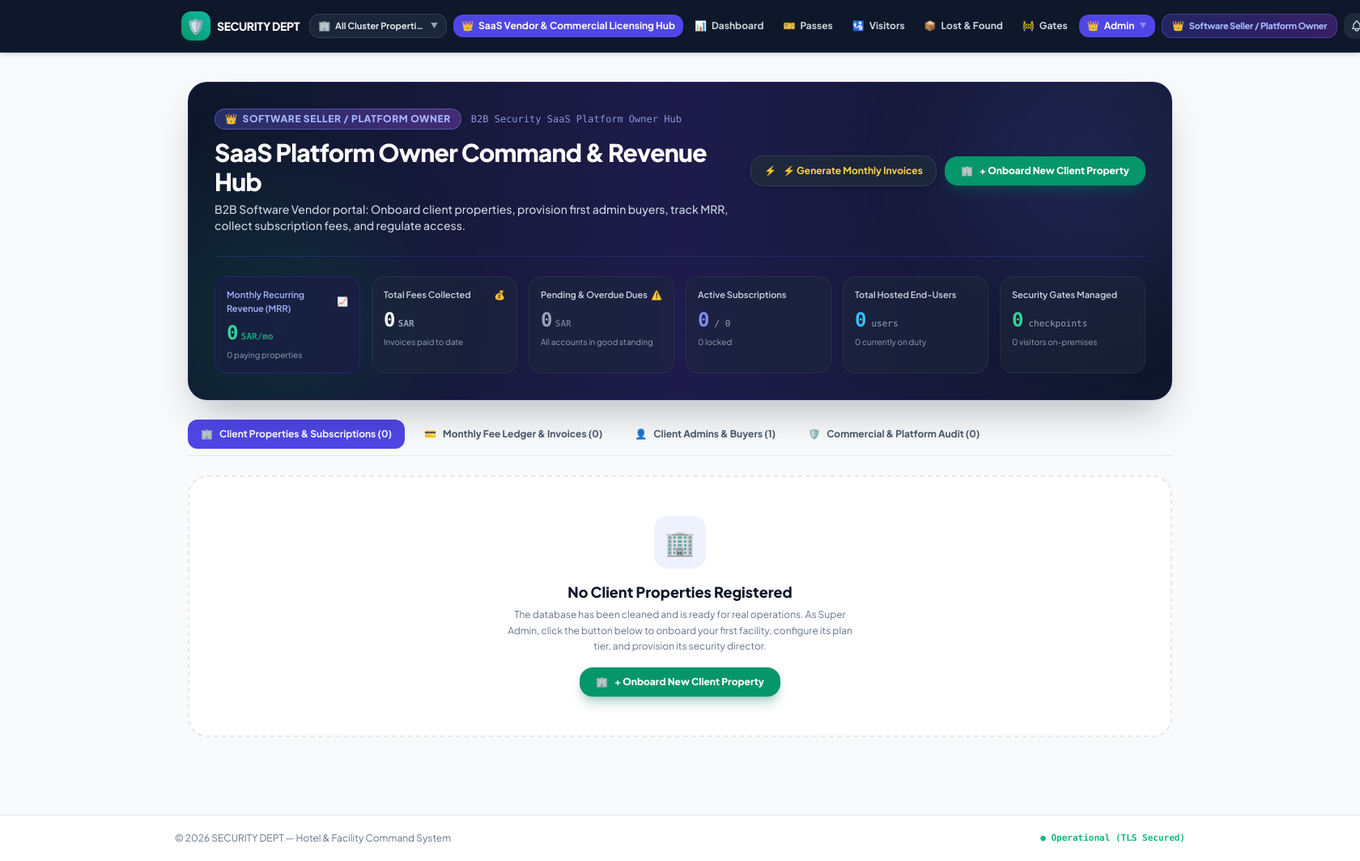
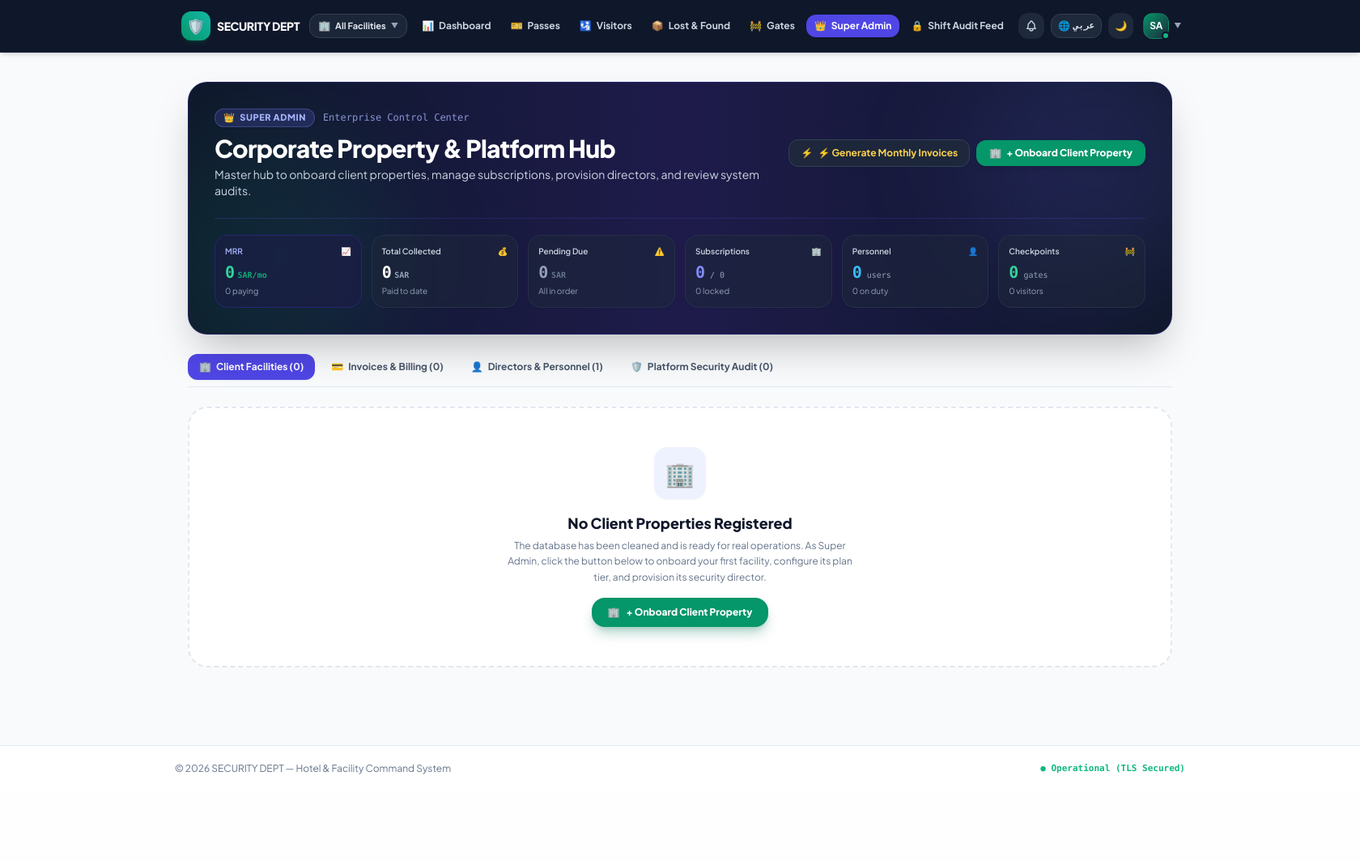
Before and after one commit to ShajjadKhan/Security, a Django app: page /super-admin/ in a window 1680 px wide; the page is wider, and only the part inside the window is pictured. Shown: that part at 81% size. After the commit the page ends 956 px from the top of that part, so only its background shows below. Run offline with Django 5.2, Linux system fonts and the light colour scheme; the visitor is signed in with stand-in values (Sample User, id 1); data comes from the database, SQL or seed files in the repository; data that the repository does not hold is empty; some libraries are stand-ins or nearby versions.

Commit message:
fix(ui-nav): streamline navbar, remove redundant saas buttons, update app name to Security Dept, and modernize super admin hub

```diff
--- a/templates/admin/super_admin.html
+++ b/templates/admin/super_admin.html
@@ -12,122 +12,131 @@
 
         <div class="relative z-10 flex flex-col lg:flex-row lg:items-center lg:justify-between gap-6">
             <div>
-                <div class="flex items-center gap-3 mb-2.5 flex-wrap">
-                    <span class="px-3 py-1 rounded-full text-xs font-black uppercase tracking-wider bg-gradient-to-r from-indigo-500/30 to-purple-500/30 text-indigo-300 border border-indigo-400/40 flex items-center gap-1.5 shadow-sm">
+                <div class="flex items-center gap-2.5 mb-2 flex-wrap">
+                    <span class="px-2.5 py-0.5 rounded-full text-[11px] font-black uppercase tracking-wider bg-indigo-500/20 text-indigo-300 border border-indigo-400/30 flex items-center gap-1.5 shadow-sm">
                         <span>👑</span> {{ T.saas_badge }}
                     </span>
-                    <span class="text-xs text-indigo-300/80 font-mono">B2B Security SaaS Platform Owner Hub</span>
+                    <span class="text-xs text-indigo-300/80 font-mono">Enterprise Control Center</span>
                 </div>
-                <h1 class="text-2xl sm:text-3xl font-black tracking-tight text-white">
+                <h1 class="text-xl sm:text-2xl lg:text-3xl font-black tracking-tight text-white">
                     {{ T.saas_vendor_title }}
                 </h1>
-                <p class="text-xs sm:text-sm text-slate-300 mt-1.5 max-w-3xl font-medium leading-relaxed">
+                <p class="text-xs sm:text-sm text-slate-300 mt-1 max-w-3xl font-normal leading-relaxed">
                     {{ T.saas_vendor_sub }}
                 </p>
             </div>
 
             <!-- Global Action Buttons -->
-            <div class="flex flex-wrap items-center gap-2.5 shrink-0">
-                <a href="{% url 'generate_monthly_invoices' %}" class="px-4 py-2.5 rounded-2xl bg-slate-800/90 hover:bg-slate-700 text-amber-300 hover:text-amber-200 text-xs font-bold border border-slate-700 shadow-md transition flex items-center gap-2" title="Generate current month subscription invoices for all active clients">
+            <div class="flex flex-wrap items-center gap-2 shrink-0">
+                <a href="{% url 'generate_monthly_invoices' %}" class="px-3.5 py-2 rounded-xl bg-slate-800/90 hover:bg-slate-700 text-amber-300 text-xs font-bold border border-slate-700 shadow-sm transition flex items-center gap-1.5" title="Generate current month subscription invoices for all active clients">
                     <span>⚡</span> {{ T.generate_invoices_btn }}
                 </a>
-                <button onclick="openModal('createPropertyModal')" class="px-5 py-2.5 rounded-2xl bg-emerald-600 hover:bg-emerald-500 text-white text-xs font-black shadow-lg shadow-emerald-700/30 transition flex items-center gap-2">
+                <button onclick="openModal('createPropertyModal')" class="px-4 py-2 rounded-xl bg-emerald-600 hover:bg-emerald-500 text-white text-xs font-black shadow-md transition flex items-center gap-1.5">
                     <span>🏢</span> {{ T.onboard_client_btn }}
                 </button>
             </div>
         </div>
 
-        <!-- SaaS Financial & Commercial Revenue Telemetry Cards -->
-        <div class="grid grid-cols-2 sm:grid-cols-3 lg:grid-cols-6 gap-3.5 mt-7 pt-6 border-t border-indigo-900/60">
+        <!-- Financial & Operational Telemetry Cards -->
+        <div class="grid grid-cols-2 md:grid-cols-3 xl:grid-cols-6 gap-3 mt-6 pt-5 border-t border-indigo-900/60">
 
             <!-- MRR Card -->
-            <div class="bg-indigo-950/50 backdrop-blur-sm rounded-2xl p-3.5 border border-indigo-800/50 shadow-sm hover:border-indigo-500/50 transition">
-                <div class="flex items-center justify-between text-[11px] text-indigo-300 font-semibold">
-                    <span>{{ T.mrr_title }}</span>
+            <div class="bg-indigo-950/50 backdrop-blur-sm rounded-2xl p-3 border border-indigo-800/50 shadow-sm hover:border-indigo-500/50 transition">
+                <div class="flex items-center justify-between text-[10px] text-indigo-300 font-semibold">
+                    <span>MRR</span>
                     <span>📈</span>
                 </div>
-                <div class="flex items-baseline gap-1 mt-1.5">
-                    <span class="text-xl sm:text-2xl font-black text-emerald-400 font-mono tracking-tight">{{ total_mrr|floatformat:0 }}</span>
-                    <span class="text-[11px] font-bold text-emerald-500/90 font-mono">SAR/mo</span>
+                <div class="flex items-baseline gap-1 mt-1">
+                    <span class="text-lg sm:text-xl font-black text-emerald-400 font-mono tracking-tight">{{ total_mrr|floatformat:0 }}</span>
+                    <span class="text-[10px] font-bold text-emerald-500/90 font-mono">SAR/mo</span>
                 </div>
-                <span class="text-[10px] text-slate-400 block mt-1 truncate">{{ active_subscriptions }} paying properties</span>
+                <span class="text-[10px] text-slate-400 block mt-0.5 truncate">{{ active_subscriptions }} paying</span>
             </div>
 
             <!-- Total Collected -->
-            <div class="bg-slate-800/50 backdrop-blur-sm rounded-2xl p-3.5 border border-slate-700/50 shadow-sm hover:border-slate-600 transition">
-                <div class="flex items-center justify-between text-[11px] text-slate-300 font-semibold">
-                    <span>{{ T.total_collected_title }}</span>
+            <div class="bg-slate-800/50 backdrop-blur-sm rounded-2xl p-3 border border-slate-700/50 shadow-sm hover:border-slate-600 transition">
+                <div class="flex items-center justify-between text-[10px] text-slate-300 font-semibold">
+                    <span>Total Collected</span>
                     <span>💰</span>
                 </div>
-                <div class="flex items-baseline gap-1 mt-1.5">
-                    <span class="text-xl sm:text-2xl font-black text-white font-mono tracking-tight">{{ total_collected|floatformat:0 }}</span>
-                    <span class="text-[11px] font-bold text-slate-400 font-mono">SAR</span>
+                <div class="flex items-baseline gap-1 mt-1">
+                    <span class="text-lg sm:text-xl font-black text-white font-mono tracking-tight">{{ total_collected|floatformat:0 }}</span>
+                    <span class="text-[10px] font-bold text-slate-400 font-mono">SAR</span>
                 </div>
-                <span class="text-[10px] text-slate-400 block mt-1 truncate">Invoices paid to date</span>
+                <span class="text-[10px] text-slate-400 block mt-0.5 truncate">Paid to date</span>
             </div>
 
             <!-- Overdue / Due Dues -->
-            <div class="bg-slate-800/50 backdrop-blur-sm rounded-2xl p-3.5 border {% if total_due > 0 %}border-amber-500/50 bg-amber-950/30{% else %}border-slate-700/50{% endif %} shadow-sm transition">
-                <div class="flex items-center justify-between text-[11px] {% if total_due > 0 %}text-amber-300 font-bold{% else %}text-slate-300 font-semibold{% endif %}">
-                    <span>{{ T.total_due_title }}</span>
+            <div class="bg-slate-800/50 backdrop-blur-sm rounded-2xl p-3 border {% if total_due > 0 %}border-amber-500/50 bg-amber-950/30{% else %}border-slate-700/50{% endif %} shadow-sm transition">
+                <div class="flex items-center justify-between text-[10px] {% if total_due > 0 %}text-amber-300 font-bold{% else %}text-slate-300 font-semibold{% endif %}">
+                    <span>Pending Due</span>
                     <span>⚠️</span>
                 </div>
-                <div class="flex items-baseline gap-1 mt-1.5">
-                    <span class="text-xl sm:text-2xl font-black {% if total_due > 0 %}text-amber-400{% else %}text-slate-400{% endif %} font-mono tracking-tight">{{ total_due|floatformat:0 }}</span>
-                    <span class="text-[11px] font-bold {% if total_due > 0 %}text-amber-400{% else %}text-slate-500{% endif %} font-mono">SAR</span>
+                <div class="flex items-baseline gap-1 mt-1">
+                    <span class="text-lg sm:text-xl font-black {% if total_due > 0 %}text-amber-400{% else %}text-slate-400{% endif %} font-mono tracking-tight">{{ total_due|floatformat:0 }}</span>
+                    <span class="text-[10px] font-bold {% if total_due > 0 %}text-amber-400{% else %}text-slate-500{% endif %} font-mono">SAR</span>
                 </div>
-                <span class="text-[10px] {% if total_due > 0 %}text-amber-300/80{% else %}text-slate-400{% endif %} block mt-1 truncate">
-                    {% if past_due_subscriptions > 0 %}{{ past_due_subscriptions }} clients past due{% else %}All accounts in good standing{% endif %}
+                <span class="text-[10px] {% if total_due > 0 %}text-amber-300/80{% else %}text-slate-400{% endif %} block mt-0.5 truncate">
+                    {% if past_due_subscriptions > 0 %}{{ past_due_subscriptions }} past due{% else %}All in order{% endif %}
                 </span>
             </div>
 
             <!-- Active Subscriptions -->
-            <div class="bg-slate-800/50 backdrop-blur-sm rounded-2xl p-3.5 border border-slate-700/50 shadow-sm">
-                <span class="text-[11px] text-slate-300 block font-semibold">{{ T.active_subscriptions_title }}</span>
-                <div class="flex items-baseline gap-1.5 mt-1.5">
-                    <span class="text-xl sm:text-2xl font-black text-indigo-400 font-mono">{{ active_subscriptions }}</span>
-                    <span class="text-[11px] text-slate-400 font-mono">/ {{ total_properties }}</span>
+            <div class="bg-slate-800/50 backdrop-blur-sm rounded-2xl p-3 border border-slate-700/50 shadow-sm">
+                <div class="flex items-center justify-between text-[10px] text-slate-300 font-semibold">
+                    <span>Subscriptions</span>
+                    <span>🏢</span>
                 </div>
-                <span class="text-[10px] text-slate-400 block mt-1">
-                    {% if suspended_subscriptions > 0 %}<strong class="text-rose-400">{{ suspended_subscriptions }} suspended</strong>{% else %}0 locked{% endif %}
+                <div class="flex items-baseline gap-1.5 mt-1">
+                    <span class="text-lg sm:text-xl font-black text-indigo-400 font-mono">{{ active_subscriptions }}</span>
+                    <span class="text-[10px] text-slate-400 font-mono">/ {{ total_properties }}</span>
+                </div>
+                <span class="text-[10px] text-slate-400 block mt-0.5">
+                    {% if suspended_subscriptions > 0 %}<strong class="text-rose-400">{{ suspended_subscriptions }} locked</strong>{% else %}0 locked{% endif %}
                 </span>
             </div>
 
             <!-- Hosted Users (Personnel) -->
-            <div class="bg-slate-800/50 backdrop-blur-sm rounded-2xl p-3.5 border border-slate-700/50 shadow-sm">
-                <span class="text-[11px] text-slate-300 block font-semibold">{{ T.total_hosted_users_title }}</span>
-                <div class="flex items-baseline gap-1.5 mt-1.5">
-                    <span class="text-xl sm:text-2xl font-black text-sky-400 font-mono">{{ total_users }}</span>
-                    <span class="text-[11px] text-slate-400 font-mono">users</span>
+            <div class="bg-slate-800/50 backdrop-blur-sm rounded-2xl p-3 border border-slate-700/50 shadow-sm">
+                <div class="flex items-center justify-between text-[10px] text-slate-300 font-semibold">
+                    <span>Personnel</span>
+                    <span>👤</span>
                 </div>
-                <span class="text-[10px] text-slate-400 block mt-1">{{ on_duty_users }} currently on duty</span>
+                <div class="flex items-baseline gap-1.5 mt-1">
+                    <span class="text-lg sm:text-xl font-black text-sky-400 font-mono">{{ total_users }}</span>
+                    <span class="text-[10px] text-slate-400 font-mono">users</span>
+                </div>
+                <span class="text-[10px] text-slate-400 block mt-0.5">{{ on_duty_users }} on duty</span>
             </div>
 
             <!-- Security Footprint (Gates & Passes) -->
-            <div class="bg-slate-800/50 backdrop-blur-sm rounded-2xl p-3.5 border border-slate-700/50 shadow-sm">
-                <span class="text-[11px] text-slate-300 block font-semibold">Security Gates Managed</span>
-                <div class="flex items-baseline gap-1.5 mt-1.5">
-                    <span class="text-xl sm:text-2xl font-black text-emerald-400 font-mono">{{ total_gates }}</span>
-                    <span class="text-[11px] text-slate-400 font-mono">checkpoints</span>
+            <div class="bg-slate-800/50 backdrop-blur-sm rounded-2xl p-3 border border-slate-700/50 shadow-sm">
+                <div class="flex items-center justify-between text-[10px] text-slate-300 font-semibold">
+                    <span>Checkpoints</span>
+                    <span>🚧</span>
                 </div>
-                <span class="text-[10px] text-slate-400 block mt-1">{{ total_active_visitors }} visitors on-premises</span>
+                <div class="flex items-baseline gap-1.5 mt-1">
+                    <span class="text-lg sm:text-xl font-black text-emerald-400 font-mono">{{ total_gates }}</span>
+                    <span class="text-[10px] text-slate-400 font-mono">gates</span>
+                </div>
+                <span class="text-[10px] text-slate-400 block mt-0.5">{{ total_active_visitors }} visitors</span>
             </div>
 
         </div>
     </div>
 
     <!-- Navigation Tabs Bar -->
-    <div class="flex items-center gap-2 border-b border-slate-200 dark:border-slate-800 pb-2 text-xs font-bold overflow-x-auto">
-        <button onclick="switchTab('tab-properties')" id="btn-tab-properties" class="tab-btn active-tab px-4 py-2.5 rounded-xl transition flex items-center gap-2 bg-indigo-600 text-white shadow-sm shrink-0">
+    <div class="flex items-center gap-1.5 border-b border-slate-200 dark:border-slate-800 pb-2 text-xs font-bold overflow-x-auto">
+        <button onclick="switchTab('tab-properties')" id="btn-tab-properties" class="tab-btn active-tab px-3.5 py-2 rounded-xl transition flex items-center gap-1.5 bg-indigo-600 text-white shadow-sm shrink-0">
             <span>🏢</span> {{ T.tab_clients }} ({{ total_properties }})
         </button>
-        <button onclick="switchTab('tab-billing')" id="btn-tab-billing" class="tab-btn px-4 py-2.5 rounded-xl text-slate-600 dark:text-slate-400 hover:bg-slate-200 dark:hover:bg-slate-800 transition flex items-center gap-2 shrink-0">
+        <button onclick="switchTab('tab-billing')" id="btn-tab-billing" class="tab-btn px-3.5 py-2 rounded-xl text-slate-600 dark:text-slate-400 hover:bg-slate-200 dark:hover:bg-slate-800 transition flex items-center gap-1.5 shrink-0">
             <span>💳</span> {{ T.tab_billing }} ({{ invoices_list|length }})
         </button>
-        <button onclick="switchTab('tab-users')" id="btn-tab-users" class="tab-btn px-4 py-2.5 rounded-xl text-slate-600 dark:text-slate-400 hover:bg-slate-200 dark:hover:bg-slate-800 transition flex items-center gap-2 shrink-0">
+        <button onclick="switchTab('tab-users')" id="btn-tab-users" class="tab-btn px-3.5 py-2 rounded-xl text-slate-600 dark:text-slate-400 hover:bg-slate-200 dark:hover:bg-slate-800 transition flex items-center gap-1.5 shrink-0">
             <span>👤</span> {{ T.tab_first_admins }} ({{ users_list|length }})
         </button>
-        <button onclick="switchTab('tab-audit')" id="btn-tab-audit" class="tab-btn px-4 py-2.5 rounded-xl text-slate-600 dark:text-slate-400 hover:bg-slate-200 dark:hover:bg-slate-800 transition flex items-center gap-2 shrink-0">
+        <button onclick="switchTab('tab-audit')" id="btn-tab-audit" class="tab-btn px-3.5 py-2 rounded-xl text-slate-600 dark:text-slate-400 hover:bg-slate-200 dark:hover:bg-slate-800 transition flex items-center gap-1.5 shrink-0">
             <span>🛡️</span> {{ T.tab_saas_audit }} ({{ admin_audits|length }})
         </button>
     </div>
--- a/templates/base.html
+++ b/templates/base.html
@@ -11,7 +11,7 @@
     <meta name="mobile-web-app-capable" content="yes">
     <meta name="apple-mobile-web-app-capable" content="yes">
     <meta name="apple-mobile-web-app-status-bar-style" content="black-translucent">
-    <meta name="apple-mobile-web-app-title" content="GateSecurity">
+    <meta name="apple-mobile-web-app-title" content="Security Dept">
     <link rel="apple-touch-icon" href="/static/icons/apple-touch-icon.png">
     <link rel="icon" type="image/png" sizes="192x192" href="/static/icons/icon-192.png">
 
@@ -160,12 +160,6 @@
                 {% if user.is_authenticated %}
                 <!-- Center: Navigation Tabs (Concise, Clean, High-Contrast) -->
                 <nav class="hidden lg:flex items-center gap-1 text-xs font-bold shrink-0">
-                    {% if is_saas_owner %}
-                    <a href="{% url 'super_admin_dashboard' %}" class="px-2.5 py-1.5 rounded-xl transition flex items-center gap-1.5 whitespace-nowrap {% if 'super-admin' in request.path %}bg-indigo-600 text-white shadow-sm{% else %}text-indigo-300 hover:bg-indigo-950/60 hover:text-white border border-indigo-700/40{% endif %}">
-                        <span>👑</span> <span>{{ T.saas_vendor_hub }}</span>
-                    </a>
-                    {% endif %}
-
                     <a href="{% url 'dashboard' %}" class="px-2.5 py-1.5 rounded-xl transition flex items-center gap-1.5 whitespace-nowrap {% if request.resolver_match.url_name == 'dashboard' %}bg-emerald-600 text-white shadow-sm{% else %}text-slate-300 hover:bg-slate-800 hover:text-white{% endif %}">
                         <span>📊</span> <span>{{ T.nav_dashboard }}</span>
                     </a>
@@ -184,39 +178,22 @@
                         <span>🚧</span> <span>{{ T.nav_gates }}</span>
                     </a>
 
+                    {% if is_saas_owner %}
+                    <a href="{% url 'super_admin_dashboard' %}" class="px-2.5 py-1.5 rounded-xl transition flex items-center gap-1.5 whitespace-nowrap {% if 'super-admin' in request.path %}bg-indigo-600 text-white shadow-sm{% else %}text-indigo-300 hover:bg-indigo-950/60 hover:text-white border border-indigo-700/40{% endif %}">
+                        <span>👑</span> <span>{{ T.saas_vendor_hub }}</span>
+                    </a>
+                    {% endif %}
+
                     {% if is_admin_user %}
-                    <!-- Admin & Audit Dropdown Pill -->
-                    <div class="relative dropdown-container">
-                        <button onclick="toggleDropdown('adminNavMenu')" class="px-2.5 py-1.5 rounded-xl transition flex items-center gap-1.5 whitespace-nowrap {% if 'super-admin' in request.path or request.resolver_match.url_name == 'audit_log' %}bg-indigo-600 text-white shadow-sm{% else %}text-indigo-300 hover:bg-indigo-950/60 border border-indigo-800/40{% endif %}">
-                            <span>👑</span> <span>{{ T.nav_admin }}</span> <span class="text-[9px] text-indigo-400">▼</span>
-                        </button>
-                        <div id="adminNavMenu" class="dropdown-menu absolute {% if is_rtl %}right-0{% else %}left-0{% endif %} mt-1.5 w-52 bg-navy-900 border border-slate-700 rounded-2xl shadow-2xl py-2 hidden z-50 text-xs">
-                            {% if is_admin_user %}
-                            <a href="{% url 'super_admin_dashboard' %}" class="flex items-center gap-2 px-3.5 py-2 hover:bg-slate-800 text-indigo-300 font-bold transition">
-                                <span>👑</span> {{ T.super_admin_hub }}
-                            </a>
-                            {% endif %}
-                            <a href="{% url 'audit_log' %}" class="flex items-center gap-2 px-3.5 py-2 hover:bg-slate-800 text-slate-300 transition">
-                                <span>🔒</span> {{ T.shift_audit }}
-                            </a>
-                            <a href="{% url 'gates_list' %}" class="flex items-center gap-2 px-3.5 py-2 hover:bg-slate-800 text-slate-300 transition">
-                                <span>🚧</span> {{ T.gates_management }}
-                            </a>
-                        </div>
-                    </div>
+                    <a href="{% url 'audit_log' %}" class="px-2.5 py-1.5 rounded-xl transition flex items-center gap-1.5 whitespace-nowrap {% if request.resolver_match.url_name == 'audit_log' %}bg-indigo-600 text-white shadow-sm{% else %}text-slate-300 hover:bg-slate-800 hover:text-white{% endif %}">
+                        <span>🔒</span> <span>{{ T.shift_audit }}</span>
+                    </a>
                     {% endif %}
                 </nav>
 
                 <!-- Right: Duty Station Pill, Language Toggle, Dark Mode, Profile Dropdown -->
                 <div class="flex items-center gap-1.5 sm:gap-2 shrink-0">
-
-                    {% if is_saas_owner %}
-                    <!-- SaaS Platform Owner Pill -->
-                    <a href="{% url 'super_admin_dashboard' %}" class="hidden sm:flex items-center gap-1.5 px-3 py-1.5 rounded-xl bg-gradient-to-r from-indigo-600/30 to-purple-600/30 text-indigo-300 border border-indigo-500/40 text-xs font-bold transition hover:border-indigo-400 shadow-sm" title="SaaS Platform Owner & Commercial Billing Hub">
-                        <span class="text-xs">👑</span>
-                        <span class="text-[11px] font-extrabold tracking-tight">{{ T.saas_badge }}</span>
-                    </a>
-                    {% else %}
+                    {% if not is_saas_owner %}
                     <!-- Duty Gate Station Selector Pill -->
                     <div class="relative dropdown-container hidden xl:block">
                         <button onclick="toggleDropdown('gateDropdownMenu')" class="flex items-center gap-1.5 px-2.5 py-1.5 rounded-xl bg-slate-800 hover:bg-slate-700/80 border border-slate-700 text-xs font-bold text-slate-200 transition max-w-[120px]" title="Active Duty Gate Station">
--- a/templates/dashboard.html
+++ b/templates/dashboard.html
@@ -22,7 +22,7 @@
                     Welcome to Security Command — Onboard Your First Property
                 </h2>
                 <p class="text-xs text-slate-300 mt-1 max-w-2xl leading-relaxed">
-                    All demo properties, gates, and visitor passes have been purged. You are logged in as Super Admin. Proceed to the SaaS platform hub to onboard your real hotel or facility, set up its perimeter gates, and provision director accounts.
+                    All demo properties, gates, and visitor passes have been purged. You are logged in as Super Admin. Proceed to the Super Admin hub to onboard your real hotel or facility, set up its perimeter gates, and provision director accounts.
                 </p>
             </div>
         </div>
```
Also changed, not shown: core/translations.py (+24 -24 lines), static/manifest.json.
